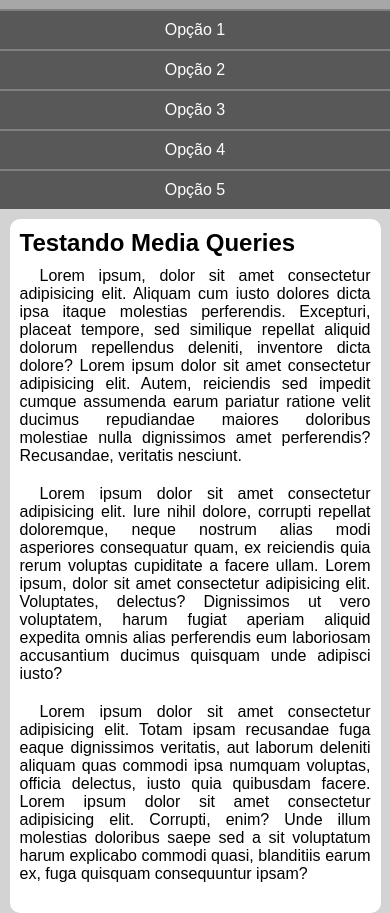
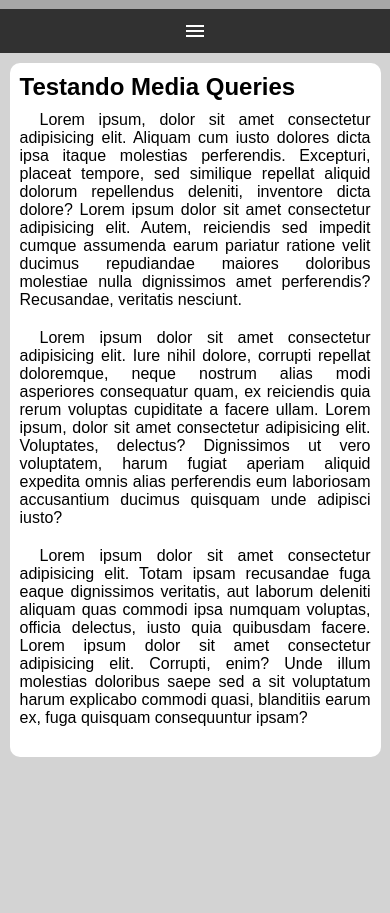
Before and after one commit to Ryanrdgz/html-css-cursoemvideo, a plain HTML site: page exercícios/ex026/MQ005/index.html in a window 390 px wide. Shown: the part 48-961 px from the top of the page. After the commit the page ends 844 px from the top, so only its background shows below. Drawn offline with Linux system fonts and the light colour scheme.

Commit message:
ex026 de Media Query

```diff
--- a/exercícios/ex026/MQ005/estilos/style.css
+++ b/exercícios/ex026/MQ005/estilos/style.css
@@ -19,8 +19,22 @@ header h1 {
     text-align: center;
 }
 
+i#burguer {
+    background-color: rgb(49, 49, 49);
+    color: white;
+    display: block;
+    text-align: center;
+    padding: 10px;
+    cursor: pointer;
+}
+
+i#burguer:hover {
+    background-color: white;
+    color: black;
+}
+
 menu {
-    display: block;
+    display: none;
 }
 
 menu ul {
--- a/exercícios/ex026/MQ005/index.html
+++ b/exercícios/ex026/MQ005/index.html
@@ -5,11 +5,13 @@
     <meta name="viewport" content="width=device-width, initial-scale=1.0">
     <title>Media Query</title>
     <link rel="stylesheet" href="estilos/style.css">
+    <link href="https://fonts.googleapis.com/icon?family=Material+Icons" rel="stylesheet">
 </head>
 <body>
     <header>
         <h1>Meu site</h1>
-        <menu>
+        <i id="burguer" class="material-icons" onclick="clickMenu()">menu</i>
+        <menu id="itens">
             <ul>
                 <li><a href="#">Opção 1</a></li>
                 <li><a href="#">Opção 2</a></li>
@@ -30,5 +32,14 @@
             <p>Lorem ipsum dolor sit amet consectetur adipisicing elit. Totam ipsam recusandae fuga eaque dignissimos veritatis, aut laborum deleniti aliquam quas commodi ipsa numquam voluptas, officia delectus, iusto quia quibusdam facere. Lorem ipsum dolor sit amet consectetur adipisicing elit. Corrupti, enim? Unde illum molestias doloribus saepe sed a sit voluptatum harum explicabo commodi quasi, blanditiis earum ex, fuga quisquam consequuntur ipsam?</p>
         </article>
     </main>
+    <script>
+        function clickMenu() {
+            if (itens.style.display == 'block') {
+                itens.style.display = 'none'
+            } else {
+                itens.style.display = 'block'
+            }
+        }
+    </script>
 </body>
 </html>
```
